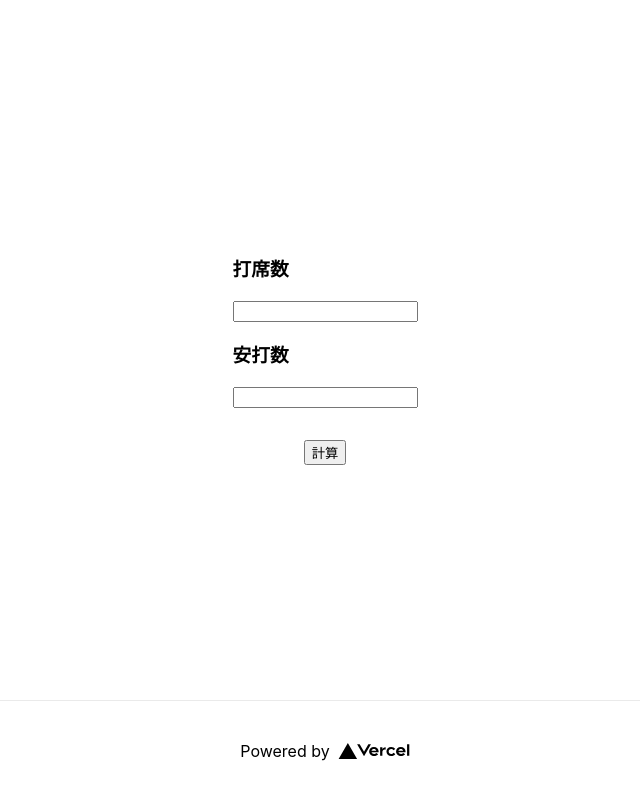
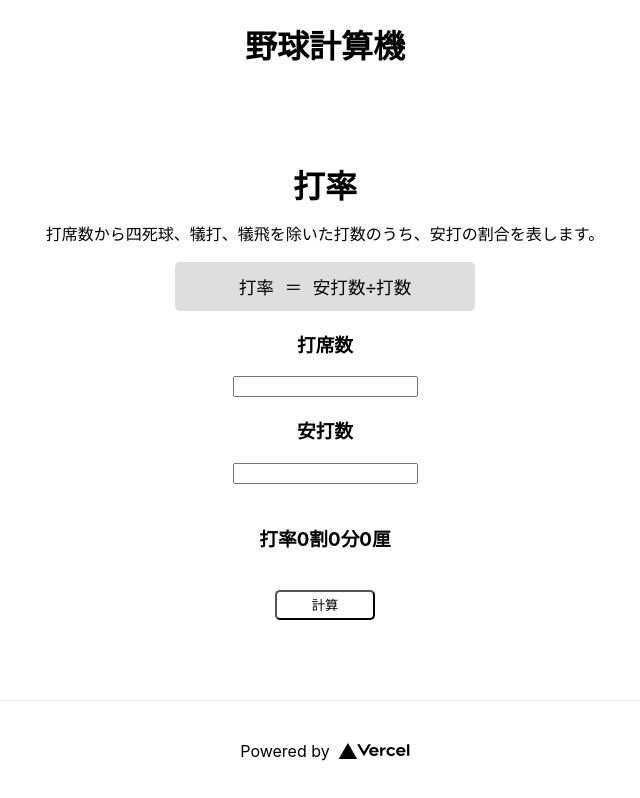
Before and after one commit to kazuya-minei/Baseball-calculator, a Next.js app: page / in a window 1280 px wide. Shown: the whole page, without its empty margins (315-955 px from the left). Built offline with nearby package versions, Linux system fonts and the light colour scheme.

Commit message:
✨ 打率の計算機能完成

```diff
--- /dev/null
+++ b/src/components/BattingAverage/BattingAverage.jsx
@@ -0,0 +1,42 @@
+import { useState } from 'react';
+import { Headline } from 'src/components/Headline';
+import styles from "src/styles/Home.module.css";
+
+export function BattingAvarage() {
+  let [BA, setBA] = useState("打率0割0分0厘");
+  const getAvarage = () => {
+    const bats = document.getElementById('bats').value;
+    const hits = document.getElementById('hits').value;
+    const avarage = String(hits/bats);
+    const result = Array.from(avarage);
+    console.log(`打率${result[2]}割${result[3]}分${result[4]}厘`);
+    if (bats && hits) {
+      setBA(`打率${result[2]}割${result[3]}分${result[4]}厘`);
+    }
+  }
+
+  return (
+    // React.Fragment
+    <>
+      <Headline
+        title="打率"
+        description="打席数から四死球、犠打、犠飛を除いた打数のうち、安打の割合を表します。"
+        formula="打率 ＝ 安打数÷打数"
+      />
+
+      <div>
+        <h3 class={styles.item}>打席数</h3>
+        <input type="number" id="bats"/>
+      </div>
+
+      <div>
+        <h3 class={styles.item}>安打数</h3>
+        <input type="number" id="hits"/>
+      </div>
+
+      <h3 className={styles.result}>{BA}</h3>
+      <button className={styles.button} onClick={getAvarage}>計算</button>
+    </>
+    // React.Fragment
+  )
+}
--- a/src/components/Header/index.jsx
+++ b/src/components/Header/index.jsx
@@ -0,0 +1,7 @@
+export function Header() {
+  return (
+    <header>
+      <h1>野球計算機</h1>
+    </header>
+  )
+}
--- /dev/null
+++ b/src/components/Headline/index.jsx
@@ -0,0 +1,18 @@
+import styles from 'src/styles/Home.module.css'
+
+export function Headline(props) {
+  return (
+    <div>
+      <h1 className={styles.title}>{props.title}</h1>
+
+      <div className={styles.allDescription}>
+        <p className={styles.description}>
+          {props.description}
+        </p>
+        <p className={styles.formula}>
+          {props.formula}
+        </p>
+      </div>
+    </div>
+  )
+}
--- a/src/pages/index.jsx
+++ b/src/pages/index.jsx
@@ -1,36 +1,22 @@
 import Head from 'next/head';
 import styles from '../styles/Home.module.css';
 import { Footer } from 'src/components/Footer'
+import { Header } from 'src/components/Header';
+import { BattingAvarage } from 'src/components/BattingAverage/BattingAverage';
 
 export default function Home() {
-  const getAvarage = () => {
-    const bats = document.getElementById('bats').value;
-    const hits = document.getElementById('hits').value;
-    const avarage = String(hits/bats);
-    const result = Array.from(avarage);
-    console.log(`打率${result[2]}割${result[3]}分${result[4]}厘`);
-  }
-
   return (
     <div className={styles.container}>
       <Head>
-        <title>Create Next App</title>
+        <title>野球計算機</title>
         <meta name="description" content="Generated by create next app" />
         <link rel="icon" href="/favicon.ico" />
       </Head>
+      <Header />
 
       <main className={styles.main}>
-        <div>
-          <h3>打席数</h3>
-          <input type="number" id="bats"/>
-        </div>
-        <div>
-          <h3>安打数</h3>
-          <input type="number" id="hits"/>
-        </div>
-        <ul>
-        </ul>
-        <button onClick={getAvarage}>計算</button>
+        {/* <Link>コンポーネント使うかも */}
+        <BattingAvarage />
       </main>
 
       <Footer />
--- a/src/styles/Home.module.css
+++ b/src/styles/Home.module.css
@@ -47,7 +47,7 @@
 .title {
   margin: 0;
   line-height: 1.15;
-  font-size: 4rem;
+  font-size: 2rem;
 }
 
 .title,
@@ -57,16 +57,36 @@
 
 .description {
   line-height: 1.5;
-  font-size: 1.5rem;
+  font-size: 1rem;
 }
 
-.code {
-  background: #fafafa;
+.formula {
+  text-align: center;
+  width: 300px;
+  margin: auto;
+  background: #b5b5b570;
   border-radius: 5px;
   padding: 0.75rem;
   font-size: 1.1rem;
   font-family: Menlo, Monaco, Lucida Console, Liberation Mono, DejaVu Sans Mono,
     Bitstream Vera Sans Mono, Courier New, monospace;
+}
+
+.item {
+  text-align: center;
+}
+
+.result {
+  margin-top: 40px;
+}
+
+.button {
+  margin-top: 20px;
+  width: 100px;
+  height: 30px;
+  background-color:white;
+  border-color: black;
+  border-radius: 5px;
 }
 
 .grid {
```
